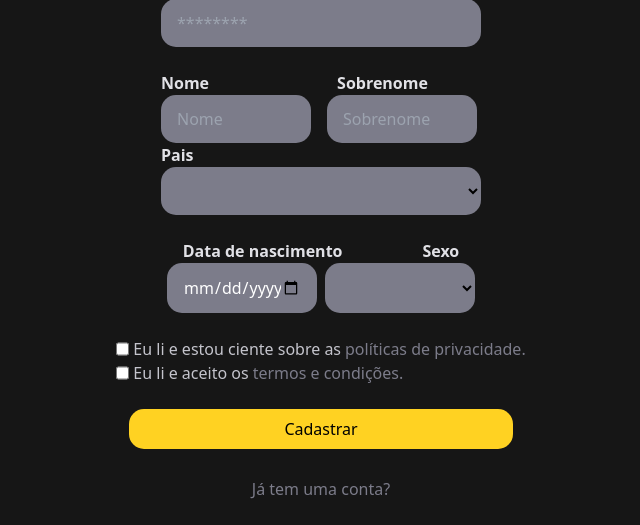
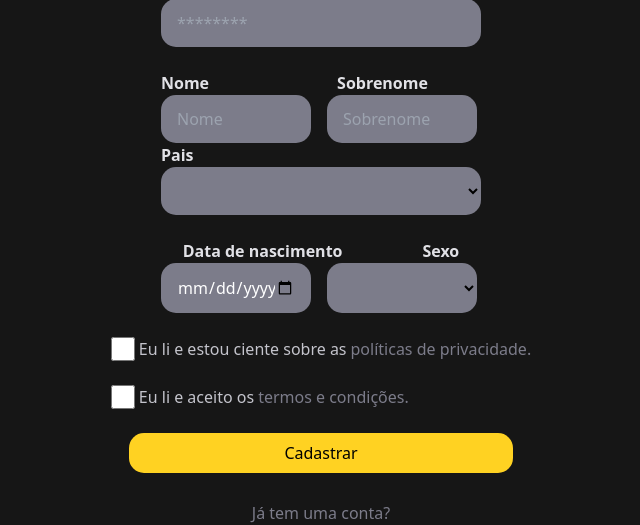
Before and after one commit to IMvErickz/interdisciplinary-project, a PHP site: page /pages/registrer.php in a window 1280 px wide. Shown: the part 425-950 px from the top of the page, without its empty margins (319-959 px from the left). Before the commit the page ends 924 px from the top, so only its background shows below. Run offline with PHP 8.4, Linux system fonts and the light colour scheme; lists and menus that the app fills with data are empty; style sheets or scripts are compiled from the project's sources; some libraries are stand-ins or nearby versions.

Commit message:
fixed bug design

```diff
--- a/pages/registrer.php
+++ b/pages/registrer.php
@@ -61,25 +61,25 @@
             <label for="cpf" class="text-labelInput text-base font-semibold">Sexo</label>
         </div>
 
-        <div class="flex flex-row justify-center w-80 gap-2">
+        <div class="flex flex-row justify-start w-80 gap-x-4">
             <input type="date" id="dateNasc" placeholder="10/09/2000" class="bg-label rounded-[15px] text-white py-3 px-4 w-[150px]">
             <select name="" id="sexo" class="bg-label rounded-[15px] py-3 px-4 w-[150px]"></select>
         </div> <br>
 
         <div class="flex flex-col justify-start">
             <div class="flex flex-row gap-1">
-                <input type="checkbox">
+                <input type="checkbox" class="w-6 h-6 p-[2px]">
                 <span class="text-checkLabel">Eu li e estou ciente sobre as</span>
                 <span class="underline-offset-2 text-label">políticas de privacidade.</span>
-            </div>
+            </div> <br>
             <div class="flex flex-row gap-1">
-                <input type="checkbox">
+                <input type="checkbox" class="w-6 h-6 p-[2px]">
                 <span class="text-checkLabel">Eu li e aceito os</span>
                 <span class="text-label"><a href="" class="underline-offset-2 ">termos e condições.</a></span>
             </div> <br>
         </div>
         <div class="flex flex-col justify-center items-center gap-7">
-            <button id="but" class="bg-amareloMango w-96 rounded-[15px] py-2 px-1">Cadastrar</button>
+            <button id="but" class="bg-amareloMango w-96 rounded-[15px] py-2 px-1 hover:bg-yellow-200">Cadastrar</button>
             <a href="" class="text-label text-base">Já tem uma conta?</a>
         </div>
     </div>
```
